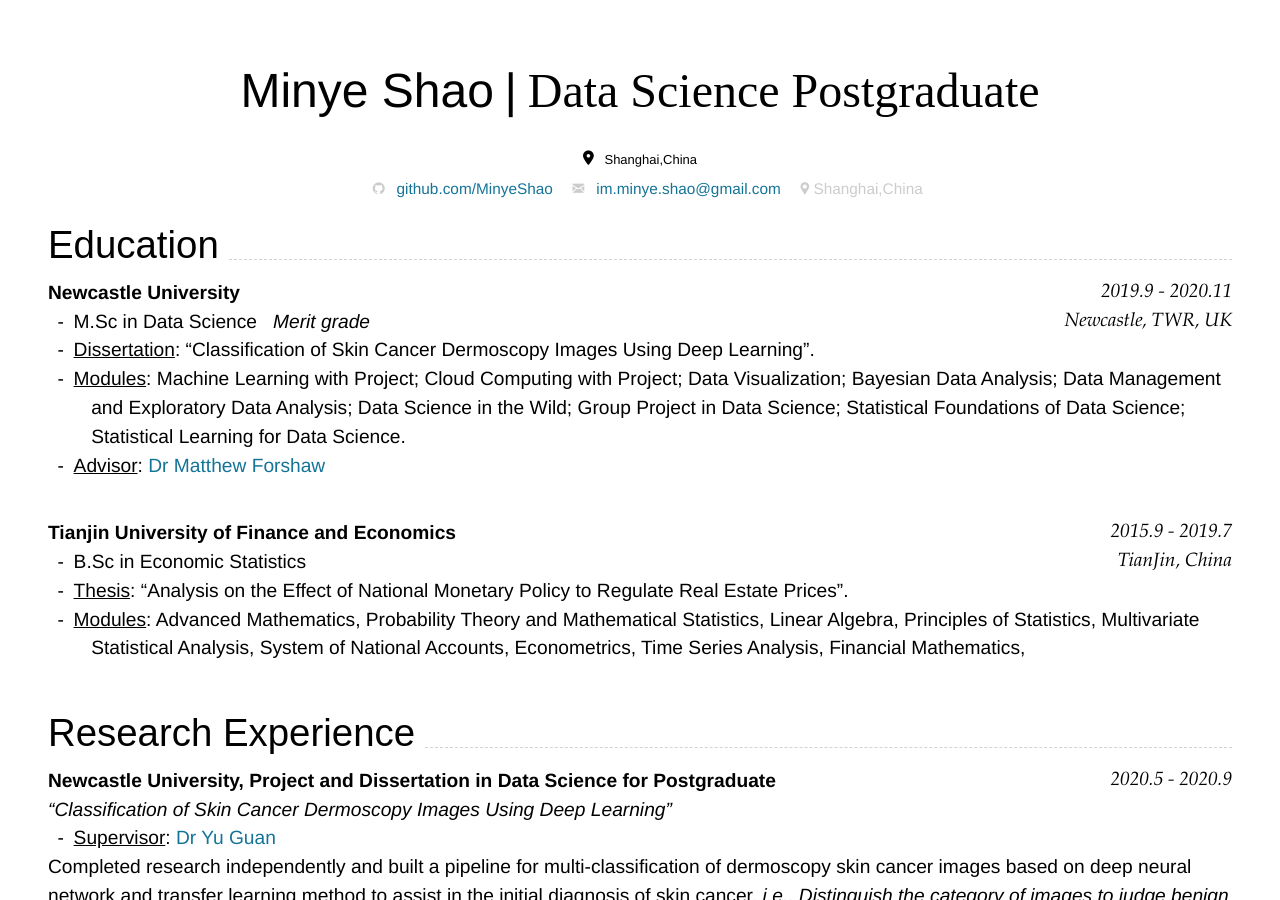
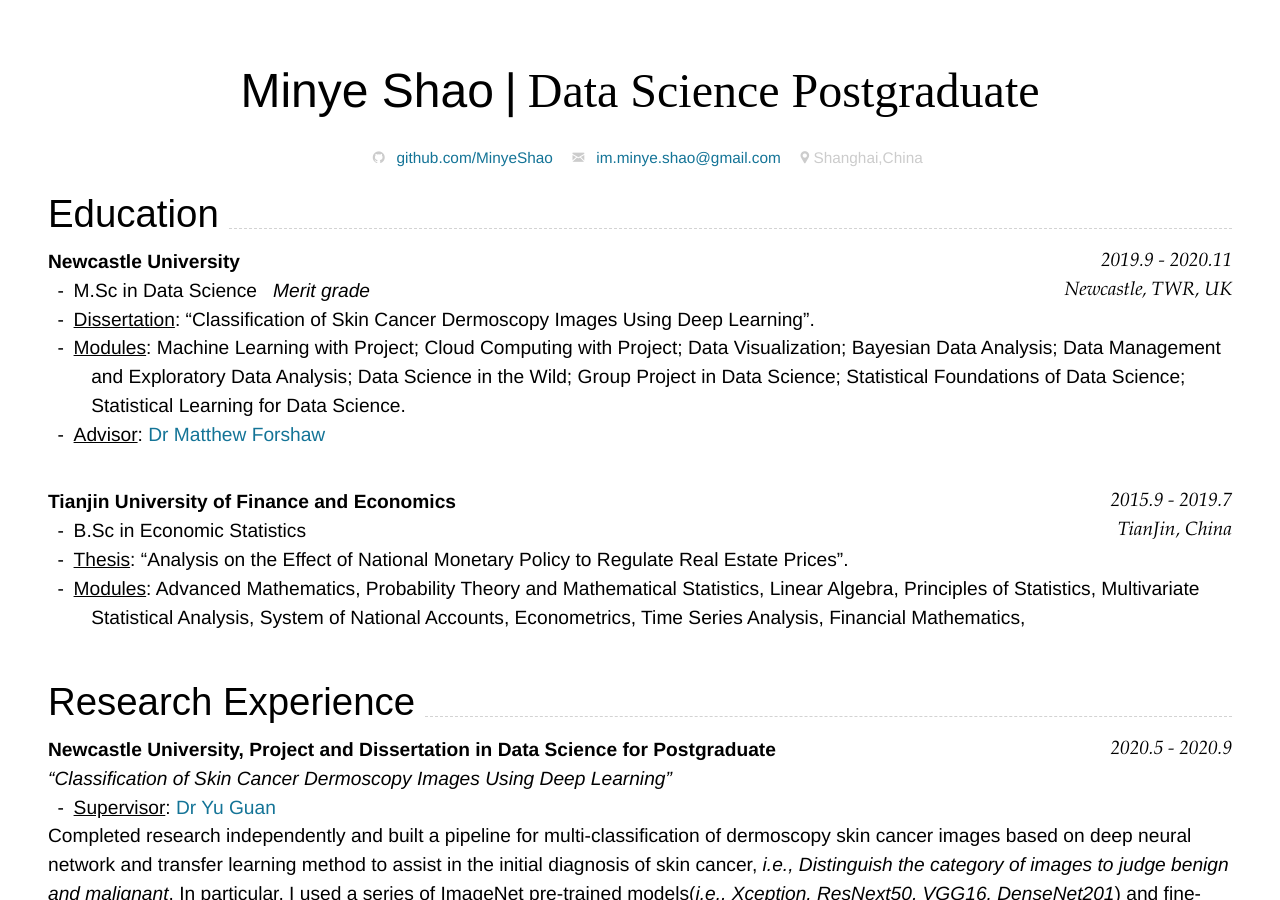
Before and after one commit to MinyeShao/CV_Markdown, a Jekyll site: the page built from index.md, in a window 1280 px wide and 900 px high. Built offline with Jekyll 4.4.1, drawn with Linux system fonts in a browser that asks for light colours; nearby versions of some CDN libraries.

Commit message:
Update index.md

```diff
--- a/index.md
+++ b/index.md
@@ -17,7 +17,7 @@ github:
 <div align='center' ><font size='85'>Minye Shao</font>&nbsp; <font size='85'>|</font> &nbsp;<font face="sf" size='85'>Data Science Postgraduate</font></div>
 
 <br />
-<center><i class="fas fa-map-marker-alt fa-xs"></i>&nbsp;&nbsp;<font size='2.9'>Shanghai,China</font> </center>
+
 
 
 {% include cv-contact.html %}
```
